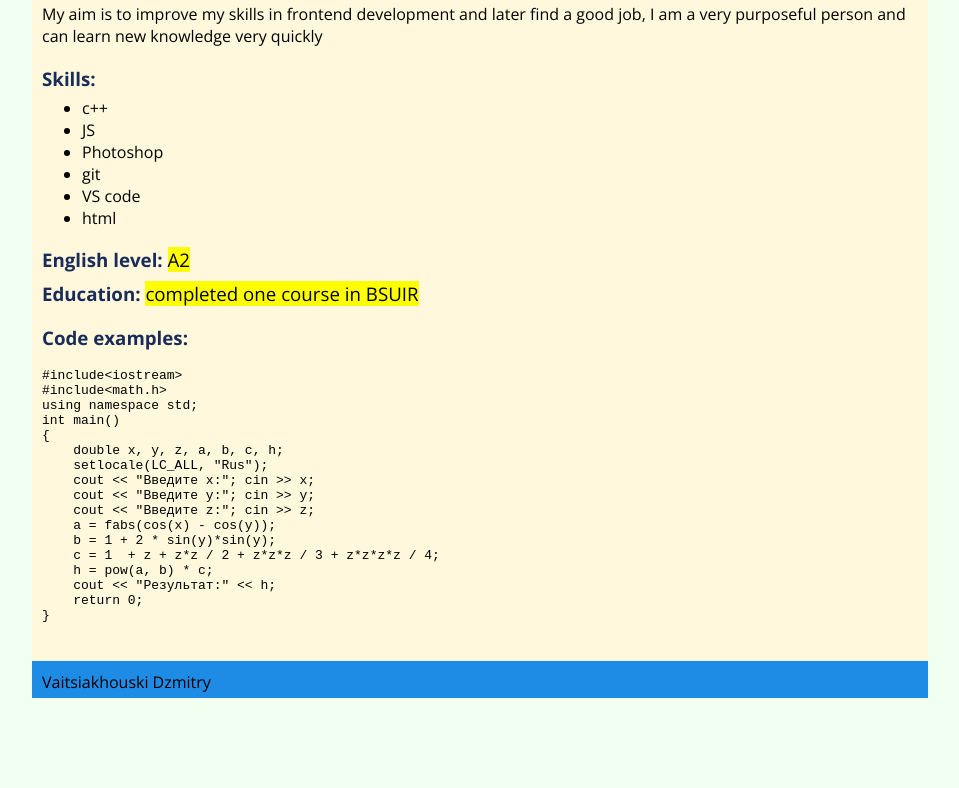
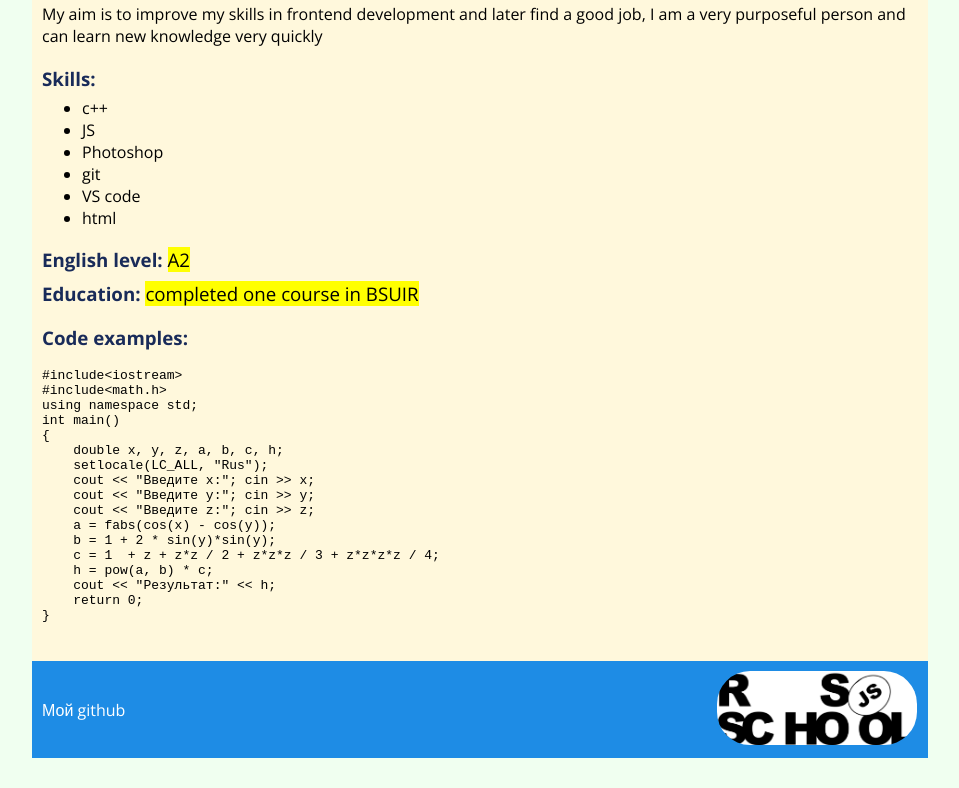
Before and after one commit to dima-hacker0/rsschool-cv, a plain HTML site: page index.html in a window 1280 px wide. Shown: the part 429-1217 px from the top of the page, without its empty margins (160-1119 px from the left). Before the commit the page ends 1157 px from the top, so only its background shows below. Drawn offline with nearby package versions, Linux system fonts and the light colour scheme.

Commit message:
feat: add-footer

```diff
--- a/index.html
+++ b/index.html
@@ -64,9 +64,9 @@ int main()
             </section>
         </main>
         <footer>
-            <div>
-                <p>Vaitsiakhouski Dzmitry</p>
-            </div>
+            <a href="https://github.com/dima-hacker0">Мой github</a>
+            <img class="rc" src="photos/rs_school_js.jpg" alt="logotip">
+
         </footer>
     </div>
 </body>
--- a/style.css
+++ b/style.css
@@ -58,6 +58,8 @@ footer{
     padding-left: 10px;
     padding-right: 10px;
     margin-bottom: 30px;
+    position: relative;
+    padding-bottom: 97px;
 }
 footer p{
     margin: 0px;
@@ -77,3 +79,16 @@ body{
 pre{
     width: 100px;
 }
+.rc{
+    position: absolute;
+    right: 11px;
+    top: 10px;
+}
+a{
+    text-decoration: none;
+    color: white;
+}
+footer a{
+    position: absolute;
+    top: 38px;
+}
```
Also changed, not shown: photos/rs_school_js.jpg (added).
